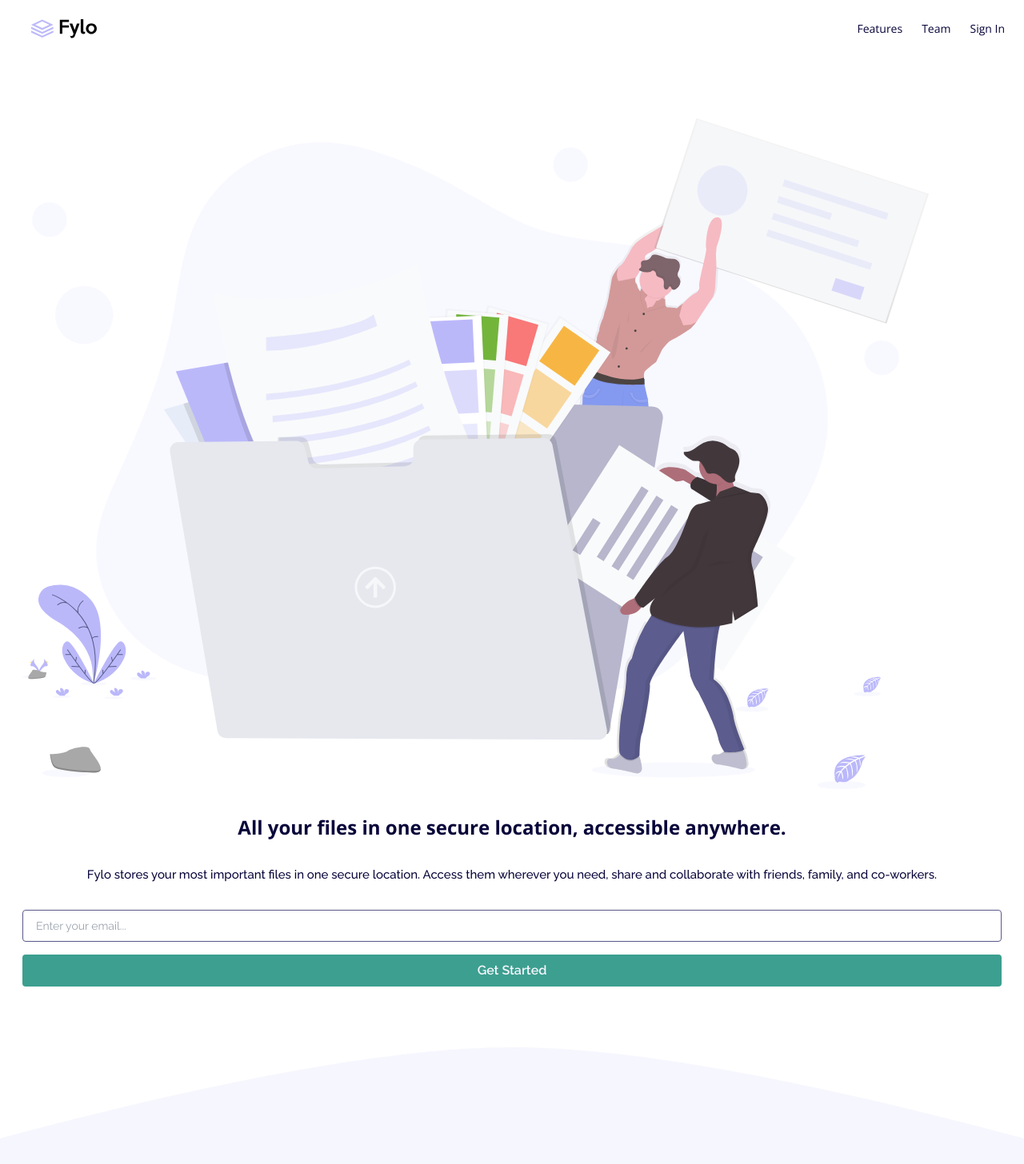
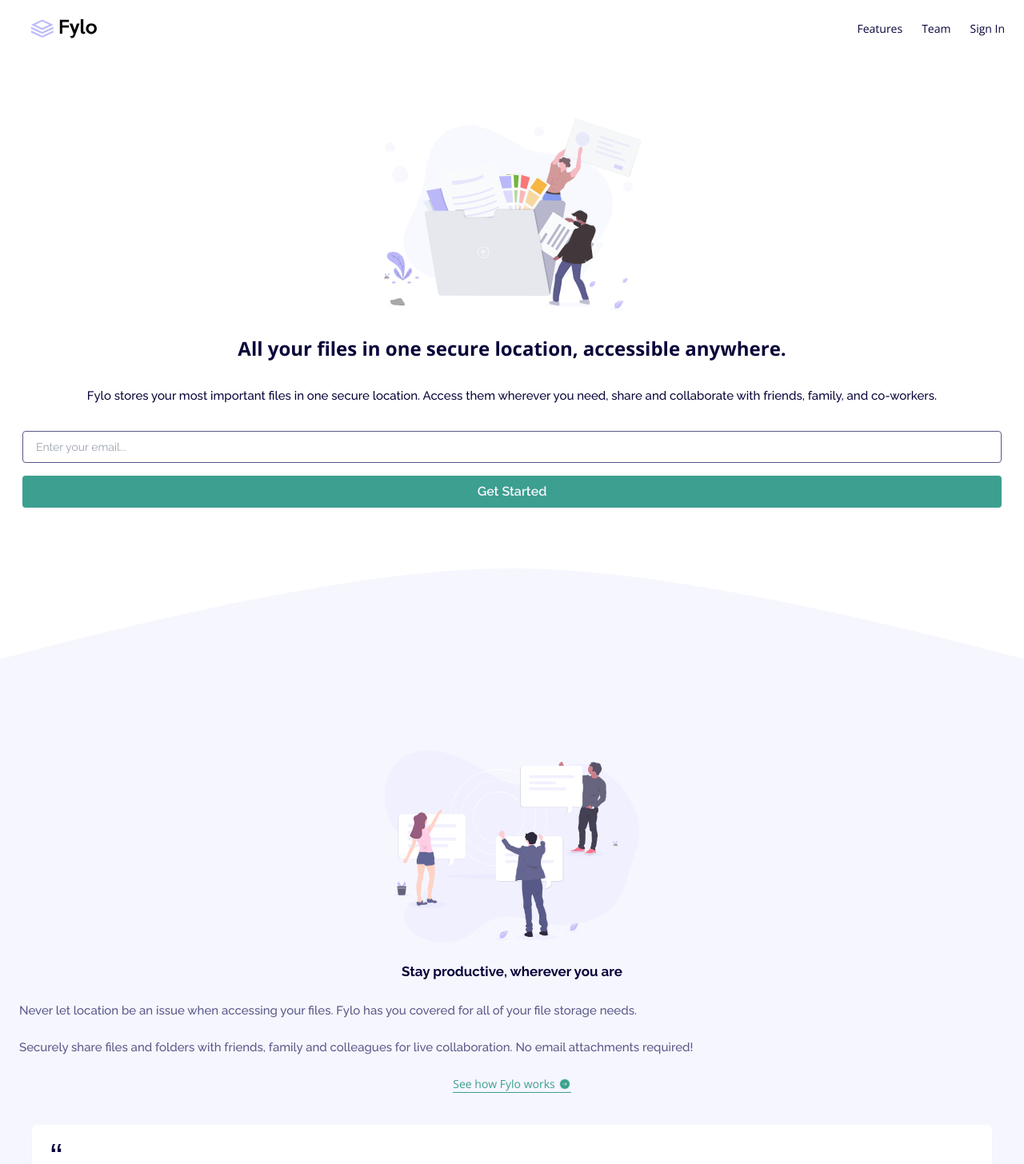
Before and after one commit to palmeiroerick/fylo-landing-page-with-two-column-layout, a Next.js app: page / in a window 1280 px wide. Shown: the top 1456 px of the page at 80% size. Built offline with nearby package versions, Linux system fonts and the light colour scheme.

Commit message:
style: add desktop styles to illustration component

```diff
--- a/components/Illustration.tsx
+++ b/components/Illustration.tsx
@@ -7,21 +7,25 @@ type IllustrationProps = {
 export default function Illustration({ type }: IllustrationProps) {
   if (type === 1) {
     return (
+      <div className="relative w-full h-60 lg:w-1/2 lg:h-[480px]">
         <Image
+          className="object-contain"
           src="/illustration-1.svg"
           alt="illustration"
-        width={1132.93}
-        height={839.14}
+          fill
         />
+      </div>
     );
   } else {
     return (
+      <div className="relative w-full h-60 lg:w-1/2 lg:h-[480px]">
         <Image
+          className="object-contain"
           src="/illustration-2.svg"
           alt="illustration"
-        width={1077.87}
-        height={813.02}
+          fill
         />
+      </div>
     );
   }
 }
```
Lines whose indentation alone changed are shown as unchanged.
